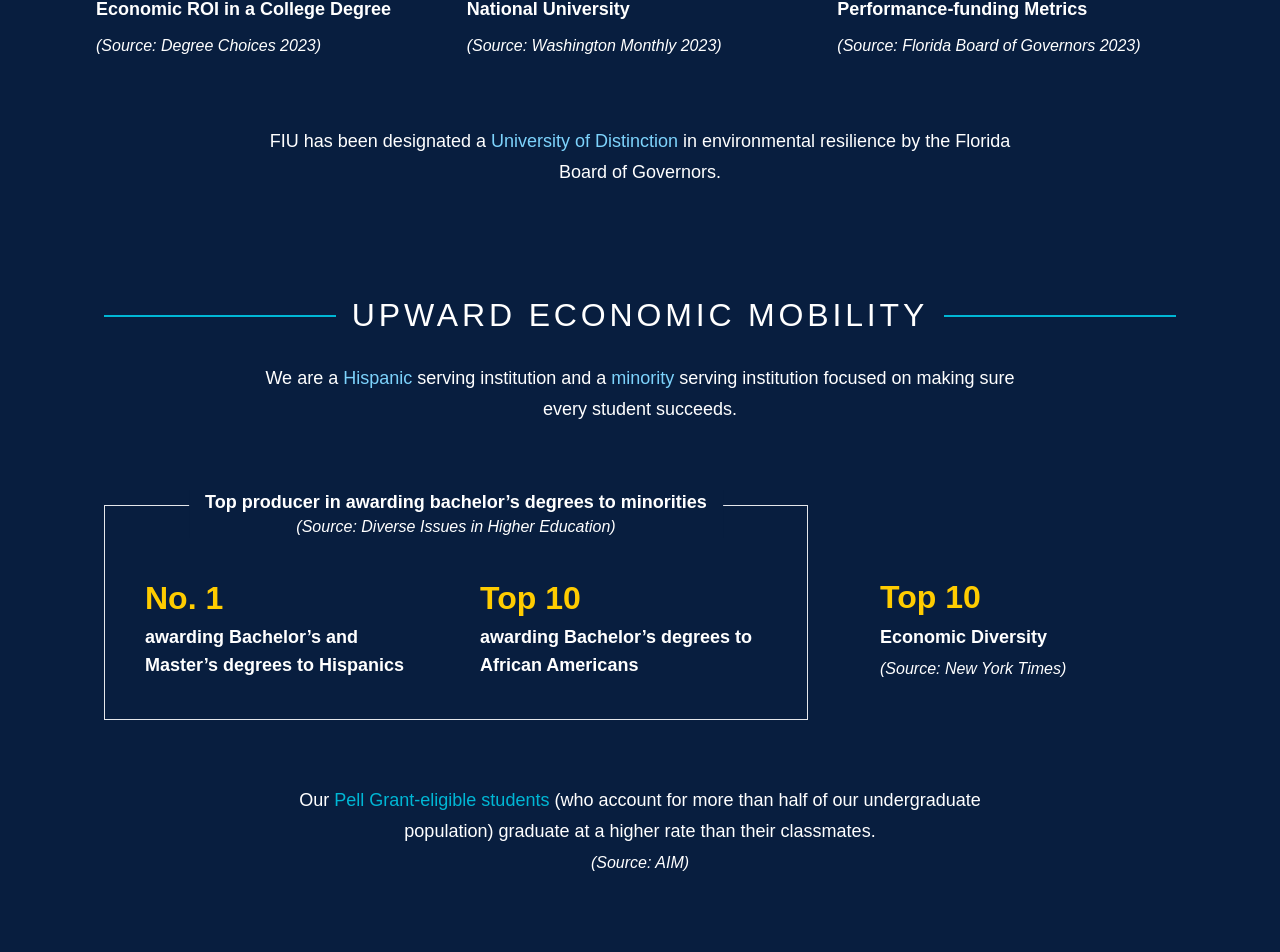
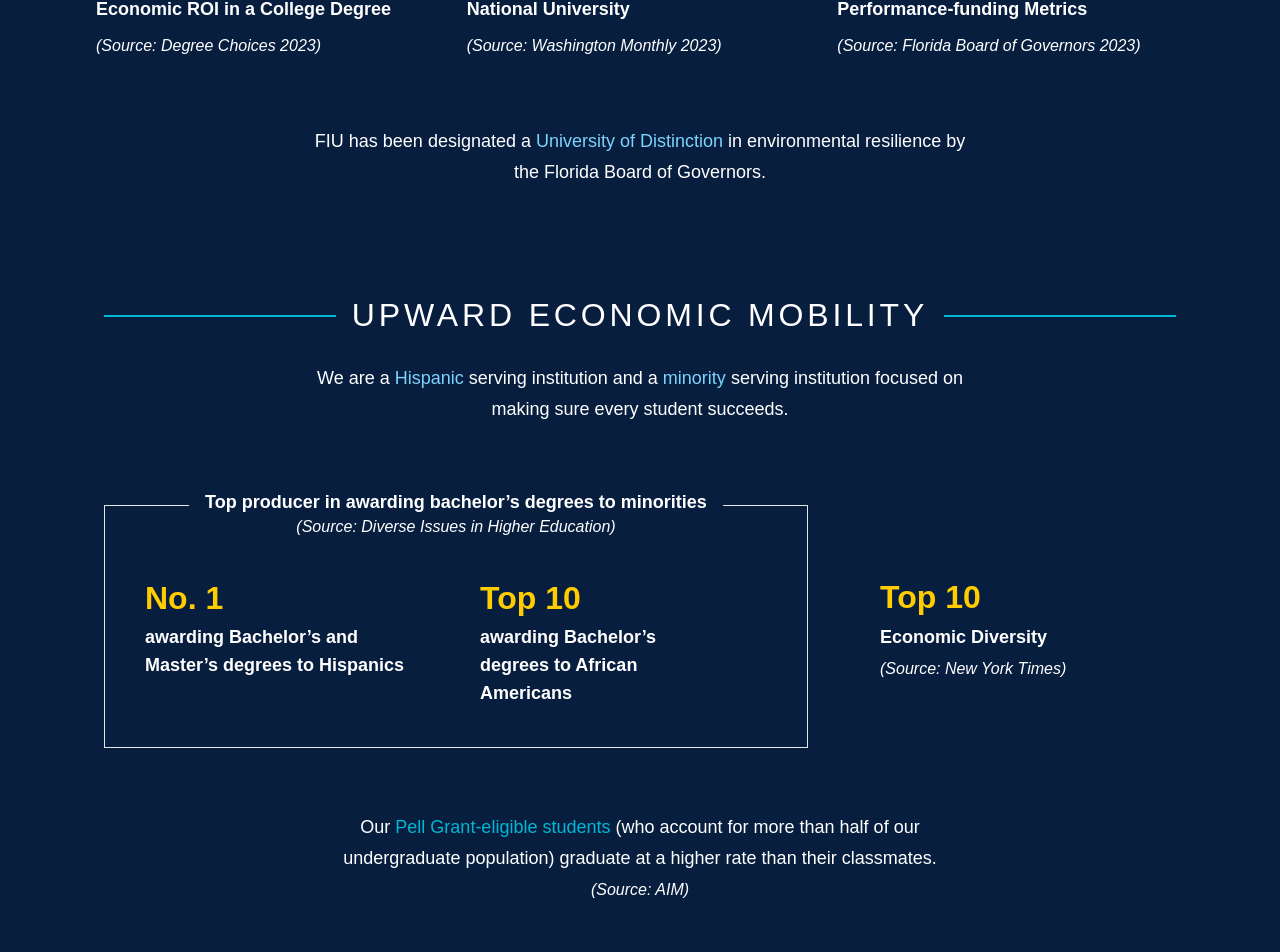
Before and after one commit to SowmithSripadi/Assessment2, a React (Create React App) app: page / in a window 1280 px wide. Shown: the part 1340-2292 px from the top of the page. Built offline with nearby package versions, Linux system fonts and the light colour scheme; a web font is replaced by a local one.

Commit message:
minor spacing changes

```diff
--- a/src/components/AcademicValue.jsx
+++ b/src/components/AcademicValue.jsx
@@ -34,8 +34,8 @@
       </h2>
 
       <p className="text-center mb-10 text-18px-md">
-        No. 64 in the nation in <em>U.S. News &amp; World Report</em>'s
-        public-university rankings
+        No. 64 in the nation in <em>U.S. News &amp; World Report</em>'s public
+        university rankings
       </p>
 
       {/* divider heading */}
@@ -58,9 +58,9 @@
       </ul>
 
       {/* highlight call-out */}
-      <p className="text-center max-w-3xl mx-auto mt-16 text-18px-md">
-        FIU has been designated a&nbsp;
-        <span className="text-sky-300">University of Distinction&nbsp;</span>
+      <p className="text-center max-w-2xl mx-auto mt-16 text-18px-md">
+        FIU has been designated a{" "}
+        <span className="text-sky-300">University of Distinction </span>
         in environmental resilience by the Florida Board of Governors.
       </p>
     </section>
--- a/src/components/EconomicMobility.jsx
+++ b/src/components/EconomicMobility.jsx
@@ -10,7 +10,7 @@
     >
       <SectionHeading title="Upward Economic Mobility" id="mobility-heading" />
 
-      <p className="text-center max-w-3xl mx-auto mb-20 text-18px-md">
+      <p className="text-center max-w-2xl mx-auto mb-20 text-18px-md">
         We are a <span className="text-sky-300">Hispanic</span> serving
         institution and a <span className="text-sky-300">minority</span> serving
         institution focused on making sure every student succeeds.
@@ -37,18 +37,18 @@
               <h4 className="text-fiuYellow text-2xl sm:text-32px-md font-bold mt-20 sm:mt-0">
                 No. 1
               </h4>
-              <p className="mt-1 text-18px-sm font-bold">
-                awarding Bachelor’s and Master’s degrees to&nbsp;Hispanics
+              <p className="mt-1 text-18px-sm font-bold md:pr-6 pr-0">
+                awarding Bachelor’s and Master’s degrees to Hispanics
               </p>
             </li>
-            <div>
+            <li>
               <h4 className="text-fiuYellow  text-2xl sm:text-32px-md font-bold">
                 Top 10
               </h4>
-              <p className="mt-1 text-18px-sm font-bold">
+              <p className="mt-1 text-18px-sm font-bold md:pr-10 pr-0">
                 awarding Bachelor’s degrees to African Americans
               </p>
-            </div>
+            </li>
           </ul>
         </div>
 
@@ -62,7 +62,7 @@
         </div>
       </div>
 
-      <p className="text-center max-w-3xl mx-auto text-18px-md">
+      <p className="text-center max-w-2xl mx-auto text-18px-md">
         Our <span className="text-fiuCyan">Pell Grant-eligible students</span>{" "}
         (who account for more than half of our undergraduate population)
         graduate at a higher rate than their classmates.
--- a/src/components/Footer.jsx
+++ b/src/components/Footer.jsx
@@ -112,7 +112,9 @@
           </li>
         </ul>
 
-        <p className="text-16px">© 2025 Florida International University</p>
+        <p className="text-16px">
+          &copy; 2025 Florida International University
+        </p>
       </div>
     </footer>
   );
```
